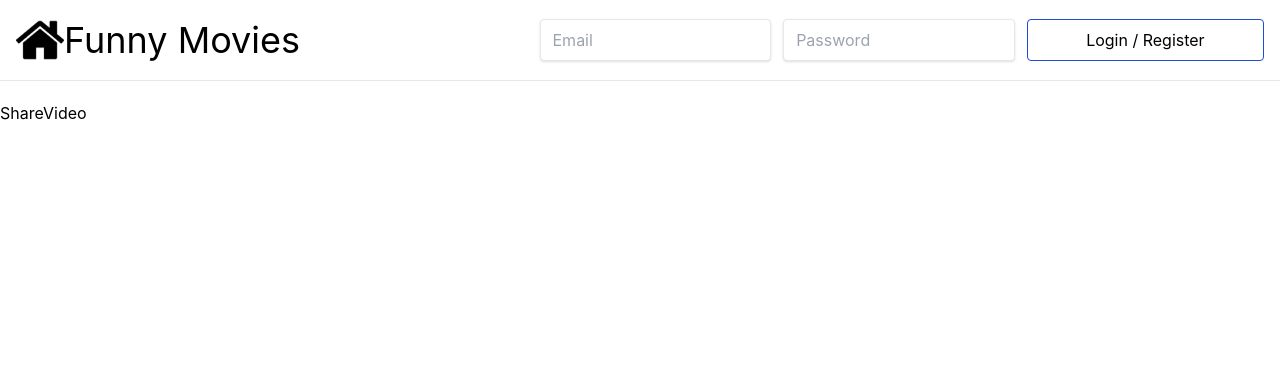
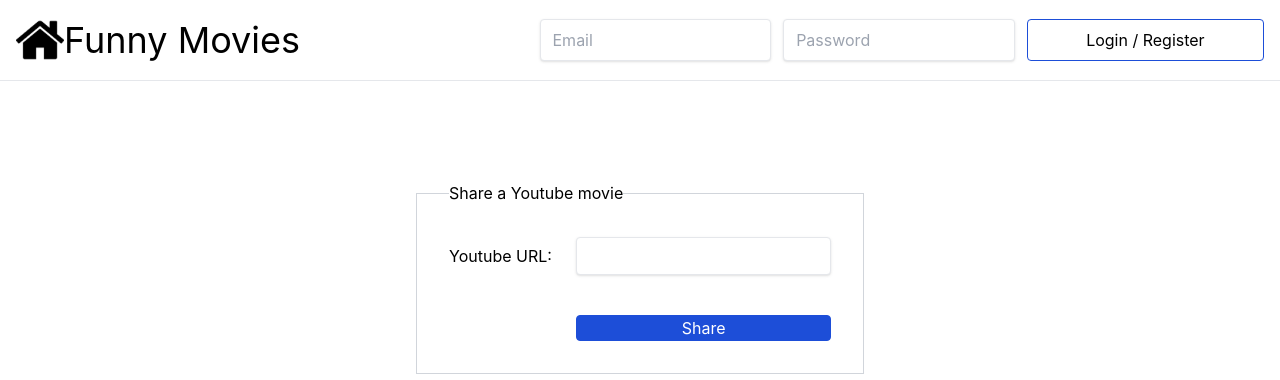
Before and after one commit to sieunhanvodich/remitano-dev, a React (Create React App) app in the folder client/: page /share in a window 1280 px wide. Shown: the top 380 px of the page. Built offline with nearby package versions, Linux system fonts and the light colour scheme.

Commit message:
Add Share page UI

```diff
--- a/client/src/App.tsx
+++ b/client/src/App.tsx
@@ -9,7 +9,7 @@ function App() {
   return (
     <BrowserRouter>
       <Header />
-      <main className="app">
+      <main className="flex flex-col">
         <Routes>
           <Route path="/" element={<Home />} />
           <Route path="/share" element={<ShareVideo />} />
--- a/client/src/pages/ShareVideo.tsx
+++ b/client/src/pages/ShareVideo.tsx
@@ -1,5 +1,33 @@
 import React from 'react';
 
 export default function ShareVideo() {
-  return <div>ShareVideo</div>;
+  return (
+    <div className="w-full max-w-md self-center mt-20">
+      <fieldset className="border border-solid border-gray-300 p-8">
+        <legend>Share a Youtube movie</legend>
+        <div className="flex items-center">
+          <div className="w-1/3">
+            <span>Youtube URL:</span>
+          </div>
+          <div className="flex flex-col w-2/3 gap-y-7">
+            <input
+              className="shadow appearance-none border rounded w-full py-2 px-3 text-gray-700 leading-tight focus:outline-none focus:shadow-outline"
+              type="text"
+            />
+          </div>
+        </div>
+        <div className="flex">
+          <div className="w-1/3" />
+          <div className="w-2/3">
+            <button
+              className="w-full bg-blue-700 text-white px-2 border border-blue-700 rounded mt-10"
+              type="button"
+            >
+              Share
+            </button>
+          </div>
+        </div>
+      </fieldset>
+    </div>
+  );
 }
```
